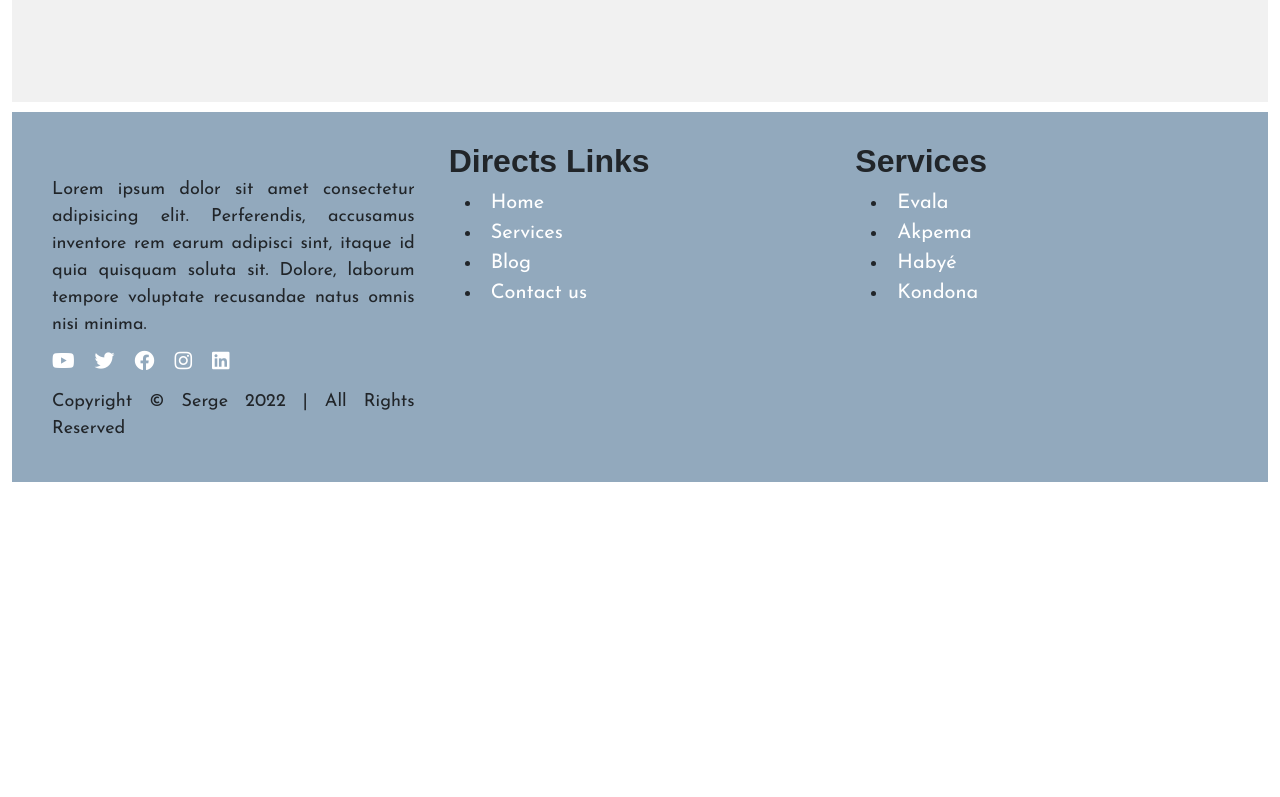
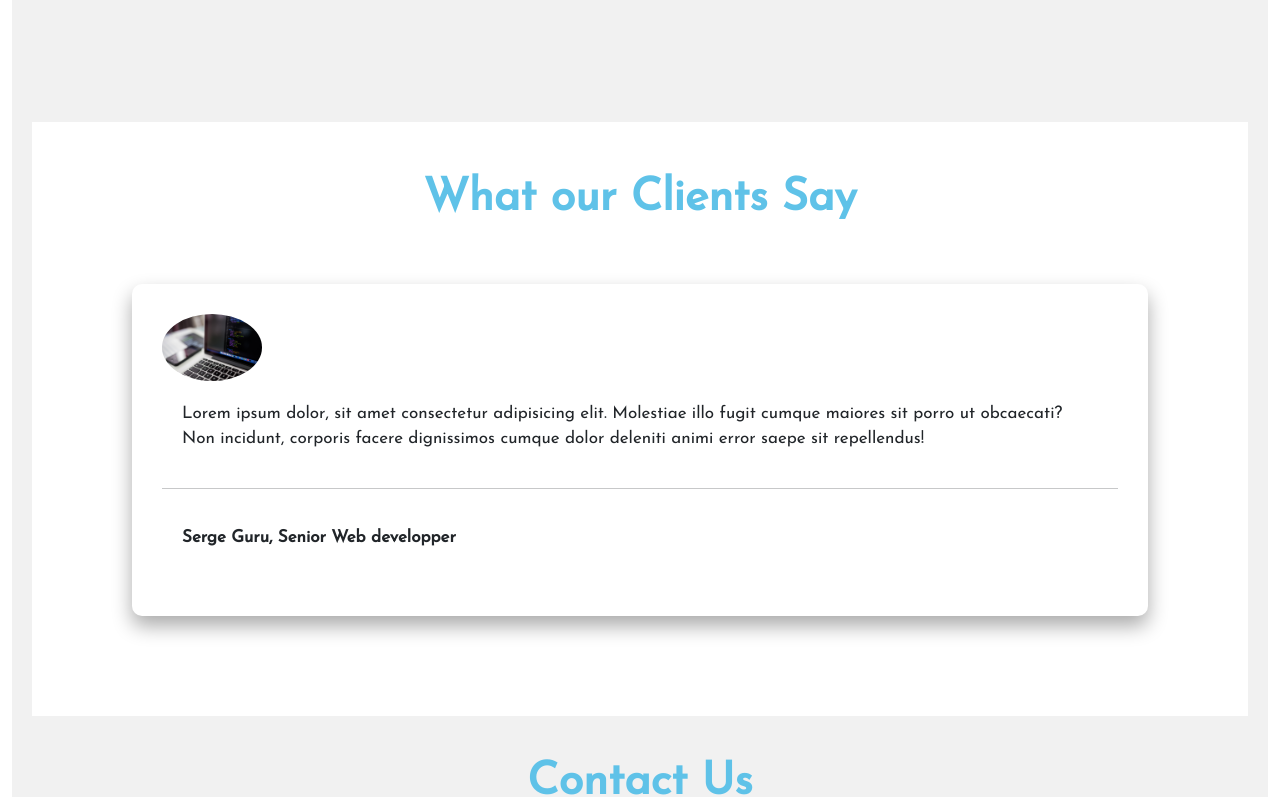
Before and after one commit to iamsergeo22/consult_project, a Vue app: page /Client in a window 1280 px wide. Shown: the part 2000-2797 px from the top of the page. Before the commit the page ends 2482 px from the top, so only its background shows below. Built offline with nearby package versions, Linux system fonts and the light colour scheme.

Commit message:
new-update

```diff
--- a/src/views/ClientsPage.vue
+++ b/src/views/ClientsPage.vue
@@ -70,17 +70,68 @@
           </div>
      </div>
 
+     <section class="testimony">
+
+          <h3>What our Clients Say</h3>
+          <testimony-view></testimony-view>
+
+     </section>
+
+     <section class="contact">
+          <h3>Contact Us</h3>
+          <contact-view></contact-view>
+     </section>
+
 
 </template>
 
 <script>
+     import TestimonyView from './TestimonyView.vue'
+     import ContactView from './ContactView.vue'
      export default {
+          components: {
+               TestimonyView,
+               ContactView
+          }
 
 
      }
 </script>
 
-<style scoped>
+<style  lang="scss" scoped>
+
+
+          .contact {
+               padding: 20px;
+
+               h3 {
+                    text-align: center;
+               }
+          }
+
+          h3 {
+               font-size: 45px;
+               font-weight: bold;
+               color: #5fc2e8;
+          }
+
+          h3,
+          p {
+               font-family: 'Josefin Sans', sans-serif;
+               text-align: justify;
+          }
+
+
+
+          .testimony {
+               margin: 20px;
+               padding: 50px;
+               background-color: white;
+
+               h3 {
+                    text-align: center;
+               }
+          }
 
      p {
           font-family: 'Josefin Sans', sans-serif;
--- a/src/views/ServicePage.vue
+++ b/src/views/ServicePage.vue
@@ -51,23 +51,67 @@
                </div>
           </div>
      </div>
+     <section class="testimony">
+
+          <h3>What our Clients Say</h3>
+          <testimony-view></testimony-view>
+
+     </section>
+
+     <section class="contact">
+          <h3>Contact Us</h3>
+          <contact-view></contact-view>
+     </section>
 
 
 </template>
 
 <script>
+     import TestimonyView from './TestimonyView.vue'
+     import ContactView from './ContactView.vue'
      export default {
+          components: {
+               TestimonyView,
+               ContactView
+          }
 
 
      }
 </script>
 
-<style scoped>
+
+<style lang="scss" scoped>
+     .contact {
+          padding: 20px;
+
+          h3 {
+               text-align: center;
+          }
+     }
+
+     h3 {
+          font-size: 45px;
+          font-weight: bold;
+          color: #5fc2e8;
+     }
+
+     h3,
+     p {
+          font-family: 'Josefin Sans', sans-serif;
+          text-align: justify;
+     }
 
 
 
+     .testimony {
+          margin: 20px;
+          padding: 50px;
+          background-color: white;
 
-
+          h3 {
+               text-align: center;
+          }
+     }
 
 
      .service {
--- a/src/views/ServicesView.vue
+++ b/src/views/ServicesView.vue
@@ -39,12 +39,6 @@
 
      </div>
 </template>
-
-<script>
-     export default {
-
-     }
-</script>
 
 <style scoped>
      p {
```
Lines whose indentation alone changed are shown as unchanged.
